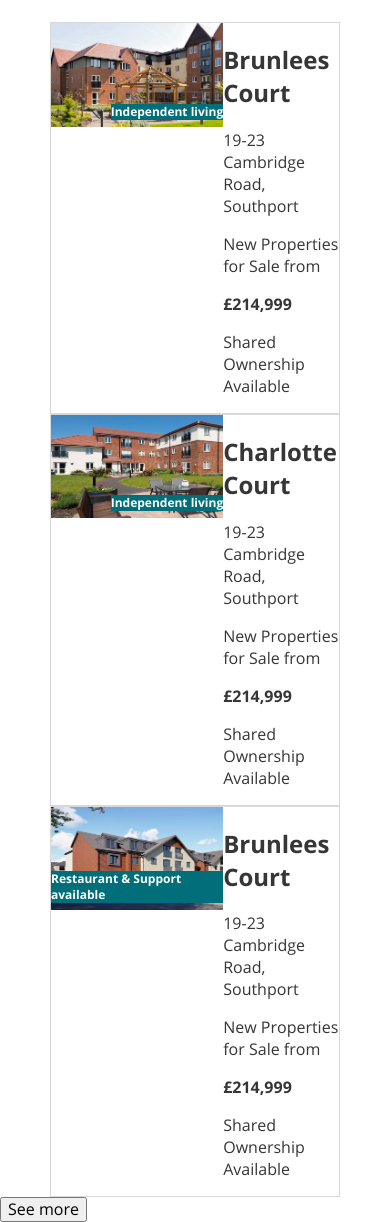
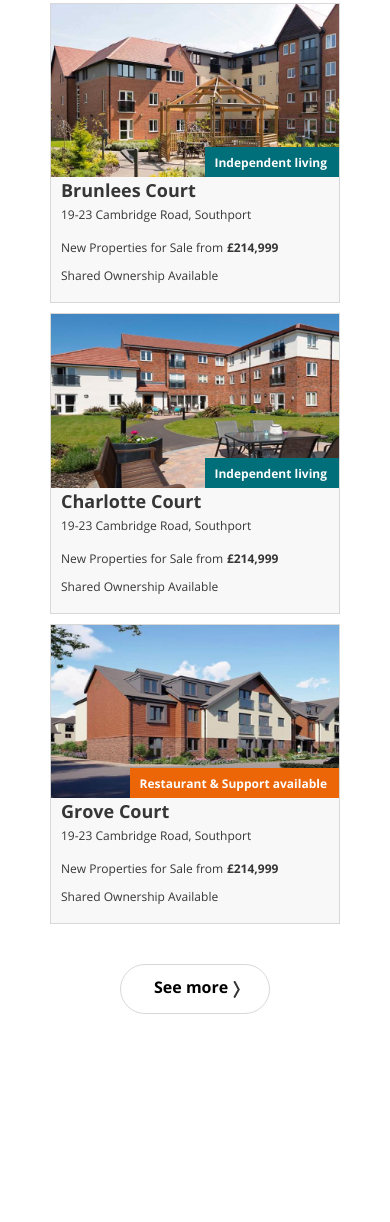
Before and after one commit to OlegBobrik/fuse8, a website built with webpack: page src/index.html in a window 390 px wide. Shown: the part 163-1385 px from the top of the page. After the commit the page ends 1177 px from the top, so only its background shows below. Built offline with nearby package versions, Linux system fonts and the light colour scheme.

Commit message:
style, json

```diff
--- a/src/index.js
+++ b/src/index.js
@@ -8,7 +8,7 @@ import Card from './js/card';
 import List from './js/component.list';
 
 const DEFAULT_CARDS = 3;
-const SEE_MORE_CARDS = 2;
+const SEE_MORE_CARDS = 6;
 
 let pointer = 0;
 
@@ -41,6 +41,10 @@ const createElementCard = (cards, start, count) => {
     items.push(newCard);
   }
   renderCard(items);
+
+  if (pointer === cards.length) {
+    seeMore.setAttribute(`disabled`, ``);
+  }
 }
 
 const renderCard = items => {
--- a/src/js/card.js
+++ b/src/js/card.js
@@ -8,7 +8,10 @@ export default class Card {
       height: data.picture.height,
       alt: data.picture.alt,
     };
-    this._feature = data.feature;
+    this._feature = {
+      text: data.feature.text,
+      isOtherColor: data.feature.isOtherColor,
+    };
     this._description = {
       title: data.description.title,
       address: data.description.address,
@@ -33,7 +36,11 @@ export default class Card {
     picture.setAttribute(`width`, this._picture.width);
     picture.setAttribute(`height`, this._picture.height);
 
-    feature.innerText = this._feature;
+    feature.innerText = this._feature.text;
+
+    if (this._feature.isOtherColor) {
+      feature.classList.add('card__feature--support');
+    }
 
     cardDescription.querySelector(`.card__title`).innerText = this._description.title;
     cardDescription.querySelector(`.card__address`).innerText = this._description.address;
--- a/src/scss/blocks/card.scss
+++ b/src/scss/blocks/card.scss
@@ -1,28 +1,155 @@
+.card {
+  width: 33%;
+  max-width: 379px;
+  border: 1px solid #d8d8d8;
+  box-sizing: border-box;
+  background-color: $grey;
+}
+
 .card__link {
   text-decoration: none;
   color: $black;
 }
 
+.card__picture {
+  margin-bottom: 20px;
+}
+
 .card__picture-container {
   position: relative;
+  font-size: 0;
+  line-height: 0;
+}
+
+.card__image {
+  width: 377px;
 }
 
 .card__feature {
   position: absolute;
+  right: 0;
   bottom: 0;
-  right: 0;
-
+  margin: 0;
+  padding: 8px 12px 6px 10px;
+  font-family: inherit;
   font-size: 12px;
   line-height: 16px;
   font-weight: bold;
-
+  text-align: center;
   color: #ffffff;
   background-color: $cyan;
+
+  &--support {
+    background-color: $orange;
+  }
+}
+
+.card__description {
+  padding: 0 18px;
+  font-family: inherit;
+}
+
+.card__title {
+  margin: 0;
+  margin-bottom: 2px;
+  font-weight: bold;
+  font-size: 20px;
+  line-height: 27px;
+}
+
+.card__address {
+  margin: 0;
+  margin-bottom: 16px;
+  font-weight: normal;
+}
+
+.card__price-text {
+  display: inline-block;
+  margin: 0;
+  margin-bottom: 7px;
+}
+
+.card__cost {
+  margin: 0;
+}
+
+.card__share {
+  margin: 0;
+  margin-bottom: 17px;
+  font-size: 14px;
+  line-height: 19px;
+}
+
+@media screen and (max-width: 1135px) {
+  .card__title {
+    font-size: 18px;
+  }
+
+  .card__address,
+  .card__price-text,
+  .card__cost,
+  .card__share {
+    font-size: 14px;
+  }
+
+  .card__price-text {
+    margin-bottom: 7px;
+  }
+}
+
+@media screen and (max-width: 1055px) {
+  .card__address,
+  .card__price-text,
+  .card__cost,
+  .card__share {
+    font-size: 12px;
+  }
+}
+
+@media screen and (max-width: 900px) {
+  .card__description {
+    padding: 0 10px;
+  }
 }
 
 @media screen and (max-width: $tablet-width) {
+  .card {
+    width: 100%;
+    max-width: none;
+  }
+
   .card__link {
     display: flex;
     flex-direction: row;
   }
+
+  .card__picture {
+    margin-bottom: 0;
+  }
 }
+
+@media screen and (max-width: 680px) {
+  .card__description {
+    font-size: 14px;
+  }
+
+  .card__title {
+    font-size: 18px;
+    margin-bottom: 0;
+  }
+
+  .card__address {
+    margin-bottom: 10px;
+  }
+}
+
+@media screen and (max-width: 578px) {
+  .card__link {
+    display: flex;
+    flex-direction: column;
+  }
+
+  .card__image {
+    width: 100%;
+  }
+}
--- a/src/scss/blocks/development.scss
+++ b/src/scss/blocks/development.scss
@@ -1,34 +1,94 @@
+.development {
+  text-align: center;
+}
+
 .development__list {
   display: flex;
   width: 100%;
   flex-direction: row;
   flex-wrap: wrap;
   justify-content: space-between;
-
   margin: 0;
+  margin-bottom: 28px;
   padding: 0 50px;
   list-style: none;
   box-sizing: border-box;
-}
-
-.development__item {
-  width: 33%;
-  max-width: 379px;
-  border: 1px solid $grey;
-  box-sizing: border-box;
+  text-align: left;
 }
 
 .development__title {
   margin: 0;
   margin-bottom: 37px;
-
   font-size: 36px;
   line-height: 49px;
   text-align: center;
   color: $green;
 }
 
+.development__item {
+  margin-bottom: 22px;
+}
+
+.development__button {
+  position: relative;
+  min-width: 150px;
+  height: 50px;
+  padding: 4px 0 8px 33px;
+  font-weight: bold;
+  line-height: 24px;
+  text-align: left;
+  background-color: #ffffff;
+  border: 1px solid #d8d8d8;
+  box-sizing: border-box;
+  border-radius: 25px;
+
+  cursor: pointer;
+
+  &::after {
+    content: url("/img/chevron.svg");
+    position: absolute;
+    display: block;
+    width: 7px;
+    height: 17px;
+    top: calc(50% - 9px);
+    right: 29px;
+  }
+
+  &:hover {
+    padding-left: 32px;
+    border: 2px solid #363636;
+
+    &::after {
+      right: 28px;
+    }
+  }
+
+  &:disabled {
+    opacity: 0.5;
+    padding-left: 32px;
+
+    &:hover {
+      border: 1px solid #d8d8d8;
+      cursor: default;
+
+      &::after {
+        right: 29px;
+      }
+    }
+  }
+}
+
 // media at-rules
+
+@media screen and (max-width: 900px) {
+  .development__title {
+    margin-bottom: 18px;
+  }
+
+  .development__list {
+    margin-bottom: 30px;
+  }
+}
 
 @media screen and (max-width: $tablet-width) {
   .development__list {
@@ -36,7 +96,7 @@
   }
 
   .development__item {
-    width: 100%;
-    max-width: none;
+    // min-width: 680px;
+    margin-bottom: 10px;
   }
 }
--- a/src/scss/global/base.scss
+++ b/src/scss/global/base.scss
@@ -9,7 +9,7 @@ body {
   font-style: normal;
   font-weight: normal;
   font-size: 16px;
-  line-height: normal;
+  line-height: 22px;
   color: $black;
 }
 
--- a/src/scss/global/variables.scss
+++ b/src/scss/global/variables.scss
@@ -3,7 +3,7 @@ $black: #363636;
 $green: #45852d;
 $cyan: #006f79;
 $orange:  #ec6608;
-$grey: #d8d8d8;
+$grey: #f8f8f8;
 
 // width devices
 $mobile-width: 320px;
```
Also changed, not shown: dist/data-mock.json, 1 other file.
